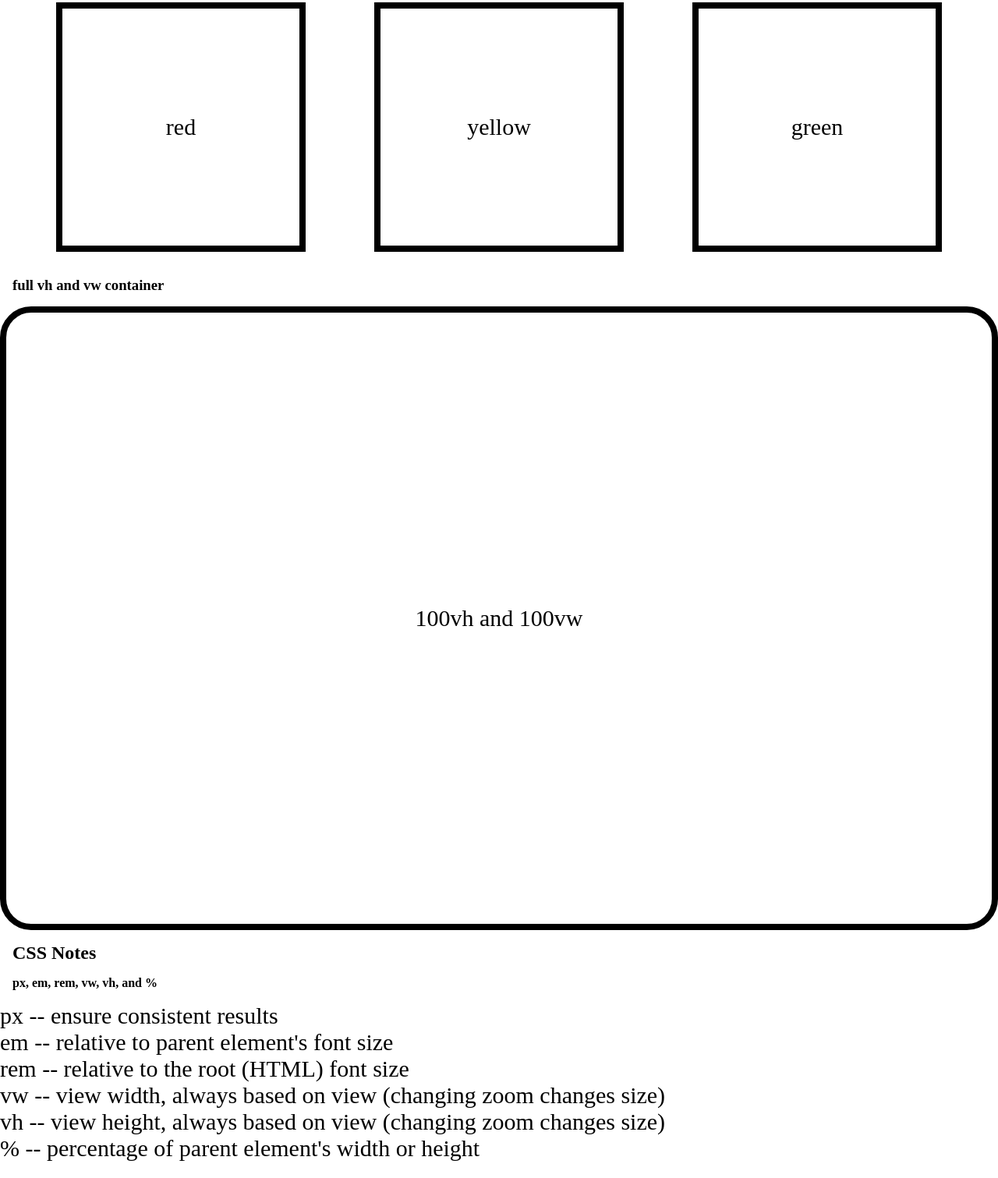
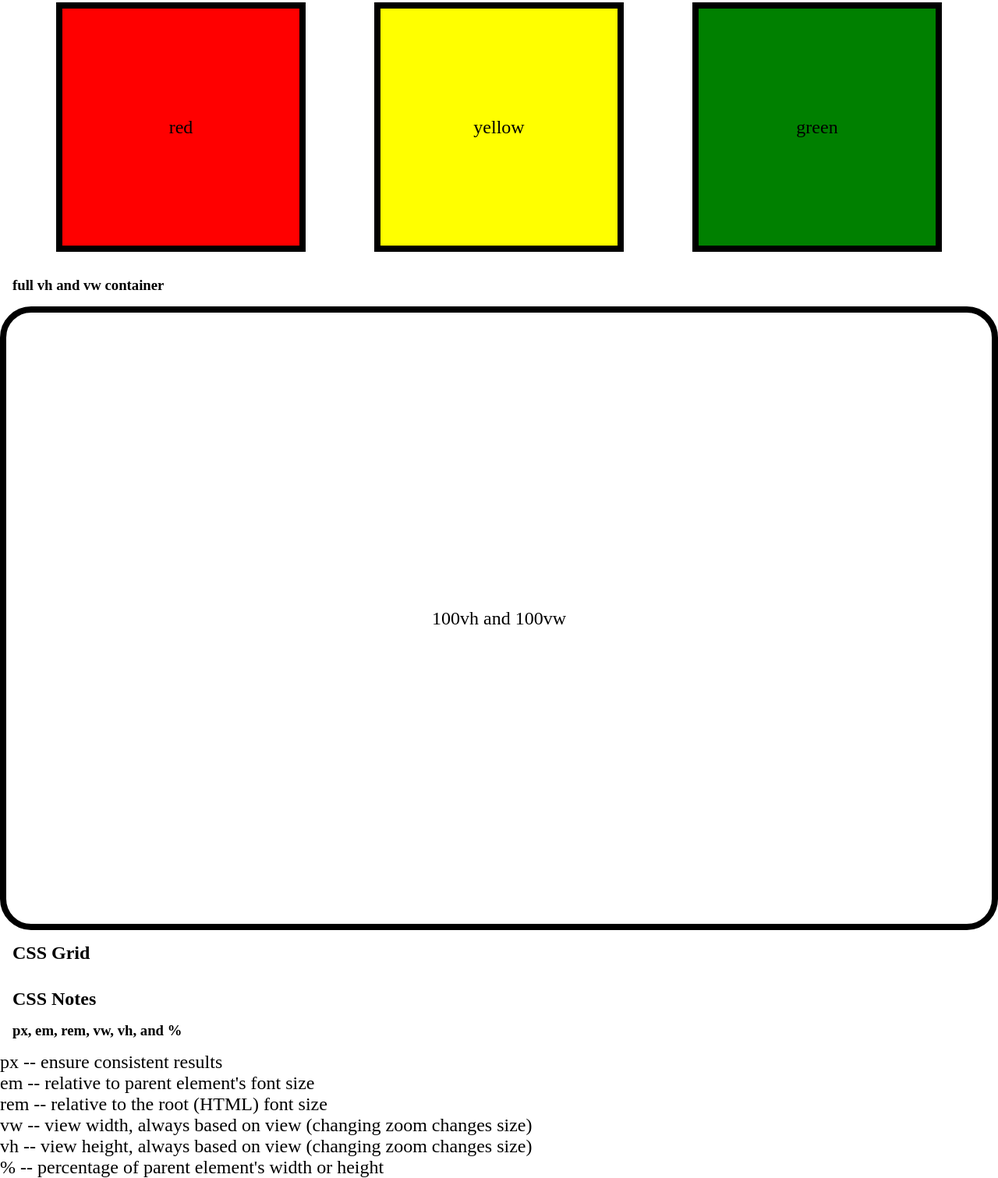
Before and after one commit to mcmasterml/TourHTML, a plain HTML site: page layouts.html in a window 1280 px wide. Shown: the part 163-1674 px from the top of the page at 78% size. Before the commit the page ends 1653 px from the top, so only its background shows below. Drawn offline with Linux system fonts and the light colour scheme.

Commit message:
update layouts

```diff
--- a/layouts.html
+++ b/layouts.html
@@ -31,9 +31,13 @@
                 <p>100vh and 100vw</p>
             </div>
         </div>
+        <h2>CSS Grid</h2>
+        <div class="grid">
+
+        </div>
         <section>
             <h2>CSS Notes</h2>
-            <h4>px, em, rem, vw, vh, and %</h4>
+            <h3>px, em, rem, vw, vh, and %</h3>
             <p>px -- ensure consistent results</p>
             <p>em -- relative to parent element's font size</p>
             <p>rem -- relative to the root (HTML) font size</p>
--- a/styles/layouts.css
+++ b/styles/layouts.css
@@ -1,5 +1,9 @@
 h1, h2, h3, h4, h5, h6 {
     margin: 1rem;
+}
+
+p {
+    font-size: 1.5rem;
 }
 
 .row {
@@ -30,8 +34,16 @@ h1, h2, h3, h4, h5, h6 {
     border-radius: 40px;
 }
 
-p {
-    font-size: 30px;
+.red {
+    background-color: red;
+}
+
+.yellow {
+    background-color: yellow;
+}
+
+.green {
+    background-color: green;
 }
 
 .vw100vh100 {
@@ -39,3 +51,8 @@ p {
     height: 100vh;
     justify-content: center;
 }
+
+/* GRID */
+.grid {
+    display: grid;
+}
```
